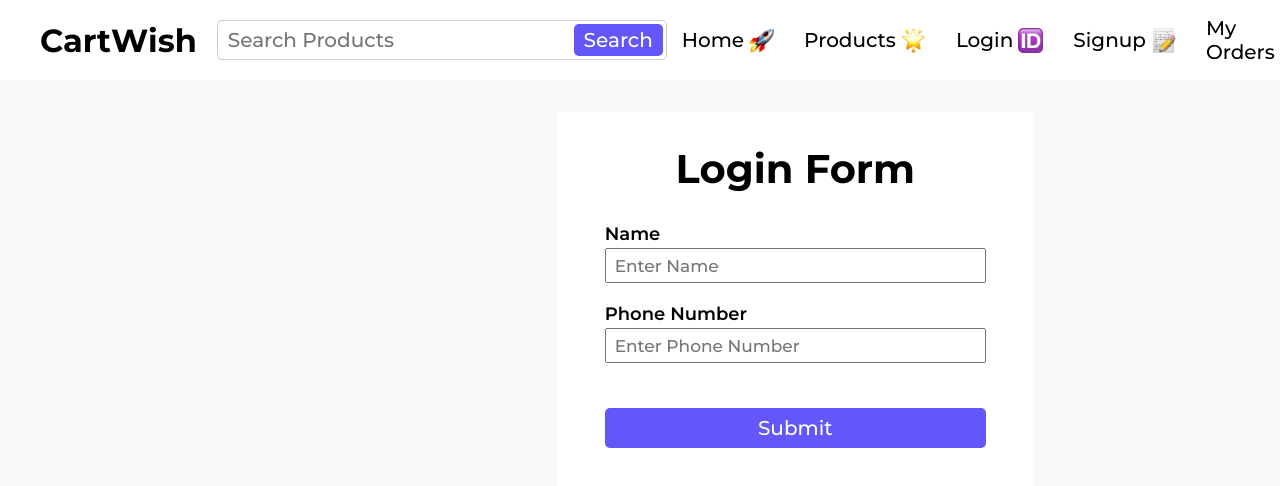
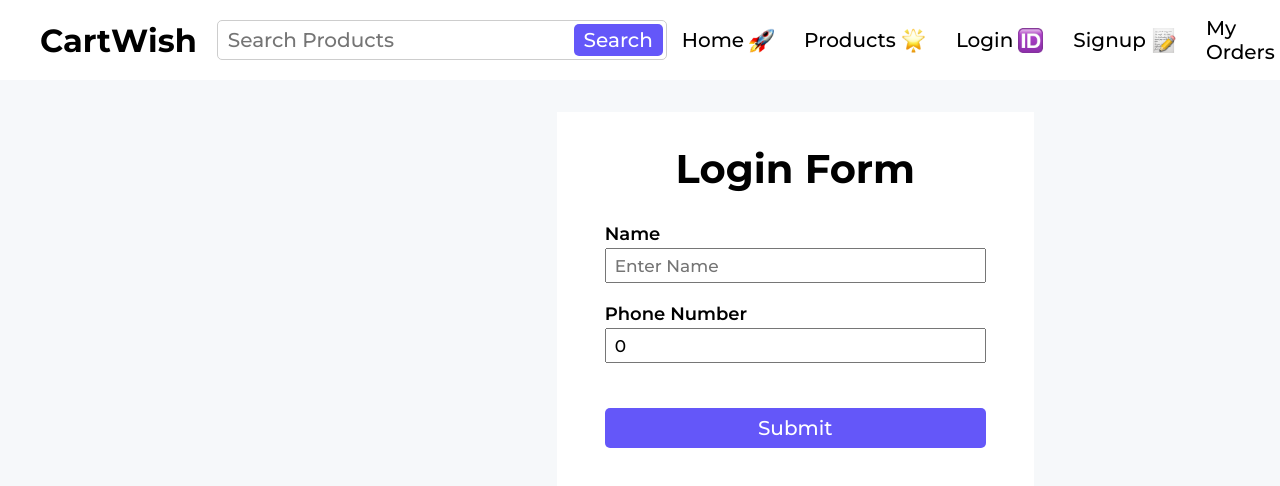
Before and after one commit to sagarng31/cartWish, a React (Vite) app: page / in a window 1280 px wide. Shown: the top 486 px of the page. Built offline with nearby package versions, Linux system fonts and the light colour scheme.

Commit message:
handling form with useState hook

```diff
--- a/src/components/Auth/LoginPage.jsx
+++ b/src/components/Auth/LoginPage.jsx
@@ -1,18 +1,22 @@
 /* eslint-disable no-unused-vars */
-import { useRef } from "react";
+import { useRef, useState } from "react";
 import "./LoginPage.css";
 
 const LoginPage = () => {
+  const [user, setUser] = useState({
+    name: "",
+    phone: 0,
+  });
   // const passwordRef = useRef(null);
-  const nameRef = useRef(null);
-  const phoneRef = useRef(null);
+  // const nameRef = useRef(null);
+  // const phoneRef = useRef(null);
 
   const handleSubmit = (e) => {
     e.preventDefault();
-    const user = {
-      name: nameRef.current.value,
-      phone: parseInt(phoneRef.current.value),
-    };
+    // const user = {
+    //   name: nameRef.current.value,
+    //   phone: parseInt(phoneRef.current.value),
+    // };
     console.log(user);
   };
 
@@ -28,9 +32,11 @@ const LoginPage = () => {
                 type="text"
                 name=""
                 id="name"
-                ref={nameRef}
+                // ref={nameRef}
                 className="form_text_input"
                 placeholder="Enter Name"
+                onChange={(e) => setUser({ ...user, name: e.target.value })}
+                value={user.name}
               />
             </div>
             <div>
@@ -39,9 +45,13 @@ const LoginPage = () => {
                 type="number"
                 name=""
                 id="phone"
-                ref={phoneRef}
+                // ref={phoneRef}
                 className="form_text_input"
                 placeholder="Enter Phone Number"
+                onChange={(e) =>
+                  setUser({ ...user, phone: parseInt(e.target.value) })
+                }
+                value={user.phone}
               />
             </div>
             {/* <div>
```
